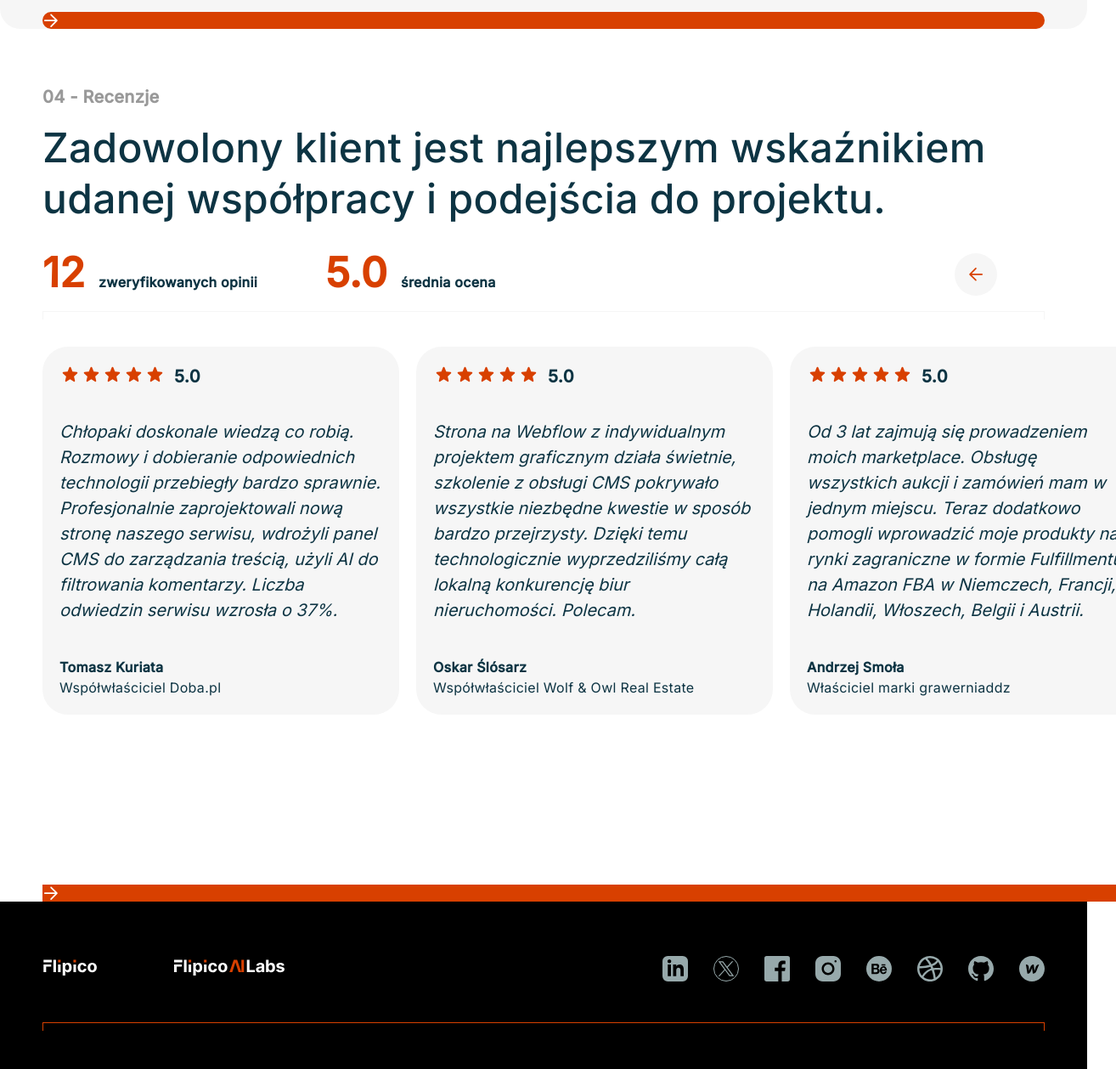
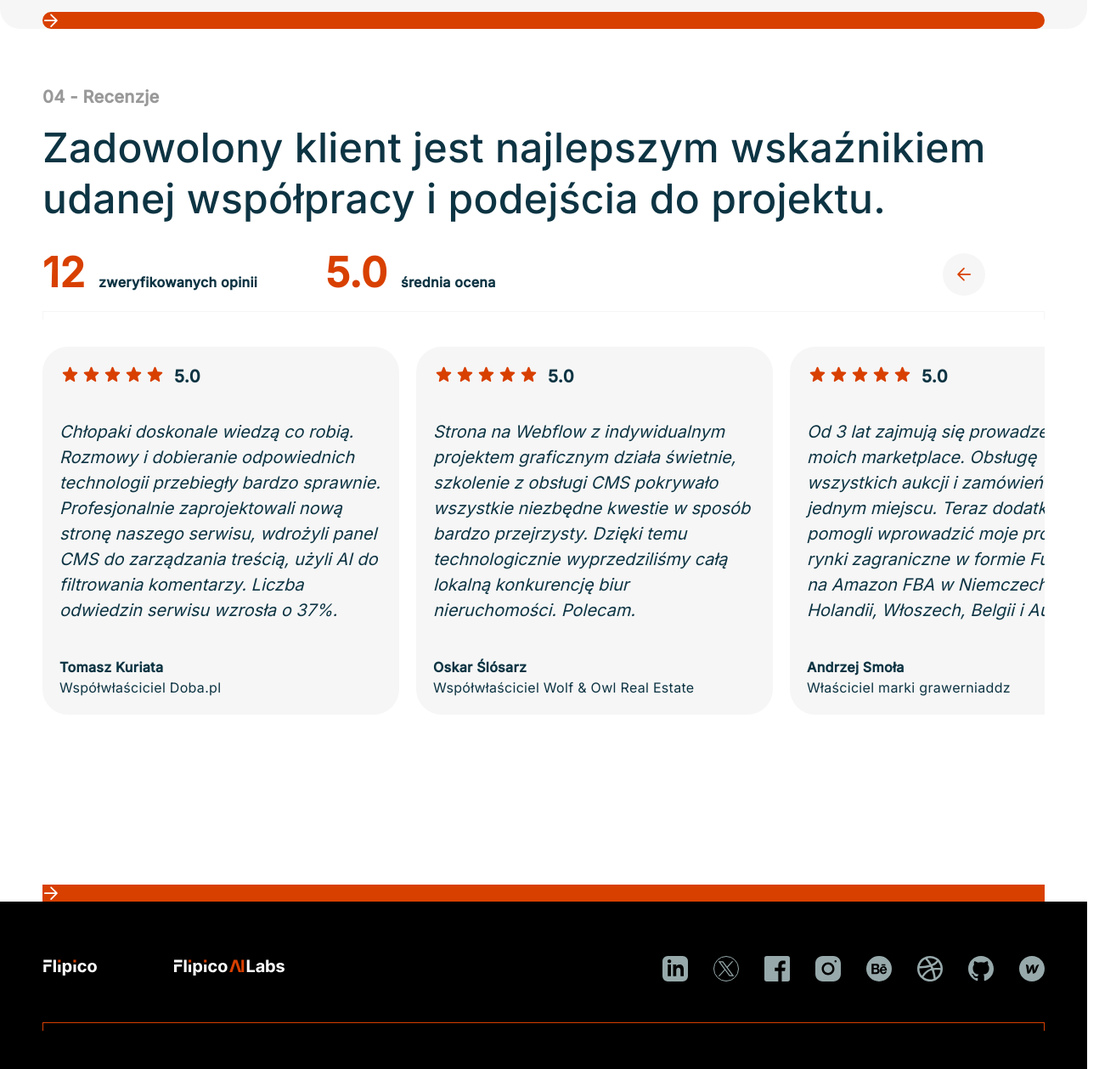
Before and after one commit to RemigiuszMielcarz/raccoon-company, a React (Create React App) app: page / in a window 1280 px wide. Shown: the part 3466-4724 px from the top of the page at 85% size, 1314 px wide, since content can reach past the window. Built offline with nearby package versions, Linux system fonts and the light colour scheme.

Commit message:
Testimonials fixed

```diff
--- a/src/scss/testimonials.module.scss
+++ b/src/scss/testimonials.module.scss
@@ -26,7 +26,6 @@
     }
   }
   :global .slick-slider {
-    width: calc(100vw - 16px);
     margin-left: 0;
     display: block;
 
@@ -36,6 +35,7 @@
         display: none !important;
       }
     }
+
     @media (min-width: 860px) {
       overflow: visible;
       .slick-arrow-prev, .slick-arrow-next {
@@ -68,15 +68,6 @@
       }
     }
 
-    @media (max-width: 1600px) {
-      .slick-arrow-prev {
-        right: 140px;
-      }
-      .slick-arrow-next {
-        right: 60px;
-      }
-    }
-
     @media (min-width: 1600px) {
       max-width: 1300px;
       margin: 0 auto;
```
